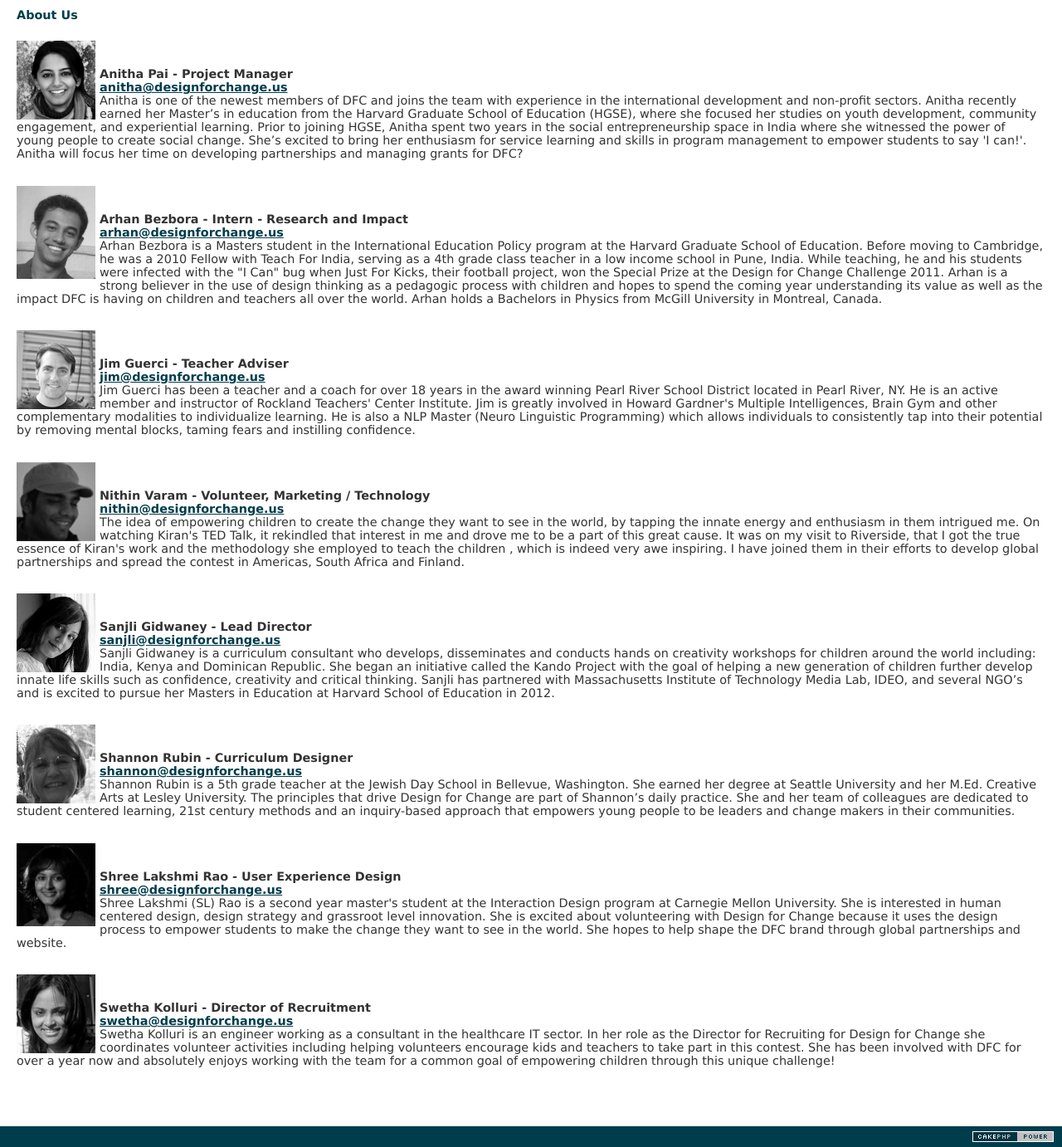
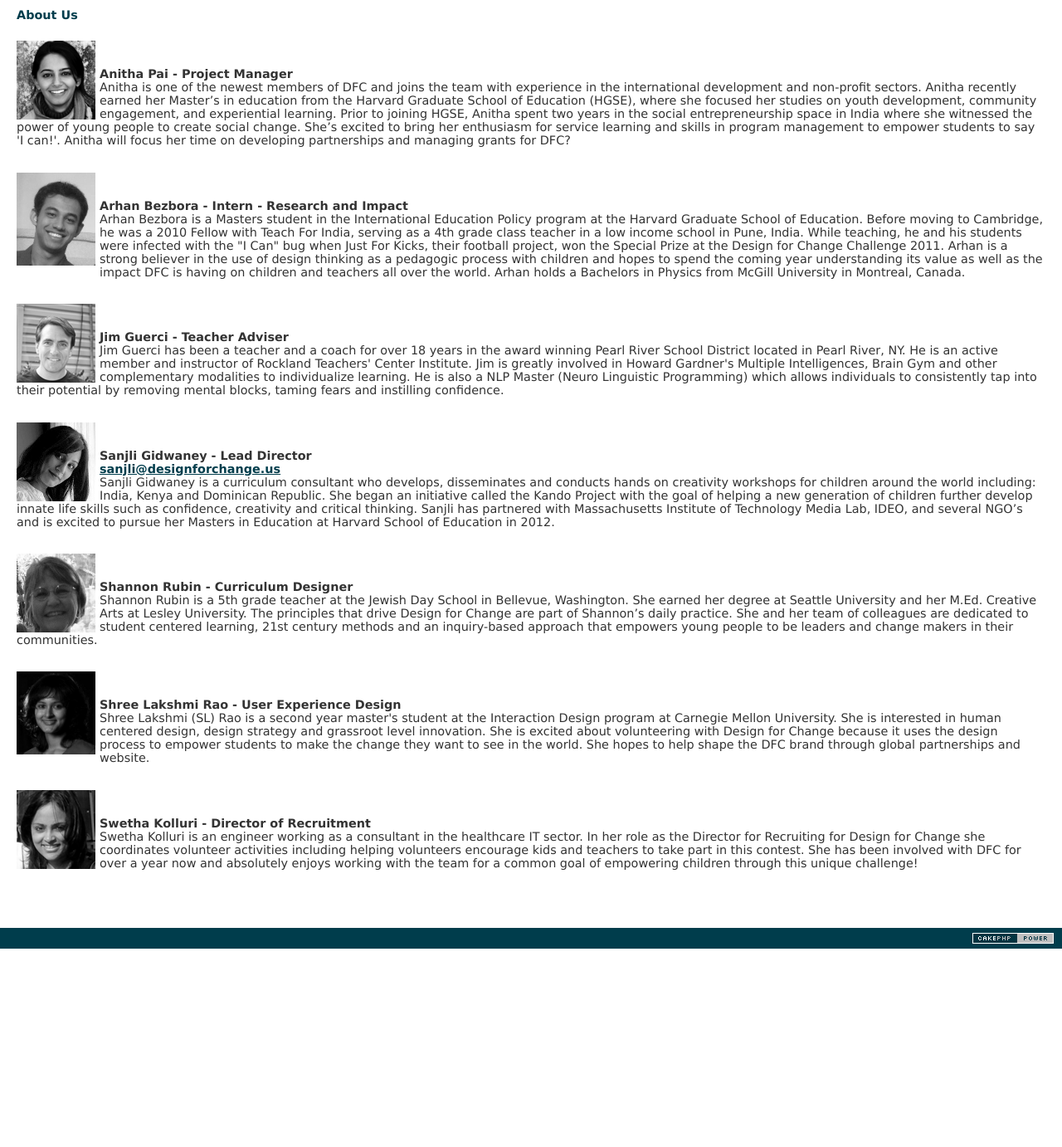
Before and after one commit to harrisonj/Design-for-Change-USA, a CakePHP app: the page made by app/View/Pages/aboutus.ctp in a window 1280 px wide. Shown: the part 47-1429 px from the top of the page at 83% size. After the commit the page ends 1190 px from the top, so only its background shows below. Run offline with PHP 8.4 and a stand-in for CakePHP, Linux system fonts and the light colour scheme; the template is opened without the code that fills it, so the values that code supplies are empty; some libraries are stand-ins or nearby versions.

Commit message:
2012 in review, removed Nithin and email addresses

```diff
--- a/app/View/Pages/aboutus.ctp
+++ b/app/View/Pages/aboutus.ctp
@@ -10,7 +10,6 @@
 		<div class="normaltext">
 			<br><br>
 			<b>Anitha Pai - Project Manager</b><br>
-            <a href="mailto:anitha@designforchange.us">anitha@designforchange.us</a><br>
             Anitha is one of the newest members of DFC and joins the team with experience in the  international development and non-profit sectors. Anitha recently earned her Master’s in education from the Harvard Graduate School of Education (HGSE), where she focused her studies on youth development, community engagement, and experiential learning. Prior to joining HGSE, Anitha spent two years in the social entrepreneurship space in India where she witnessed the power of young people to create social change. She’s excited to bring her enthusiasm for service learning and skills in program management to empower students to say 'I can!'. Anitha will focus her time on developing partnerships and managing grants for DFC?
             <p>&nbsp;</p>
 		</div>
@@ -20,7 +19,6 @@
 		<div class="normaltext">
 			<br><br>
 			<b>Arhan Bezbora - Intern - Research and Impact</b><br>
-            <a href="mailto:arhan@designforchange.us">arhan@designforchange.us</a><br>
             Arhan Bezbora is a Masters student in the International Education Policy program at the Harvard Graduate School of Education. Before moving to Cambridge, he was a 2010 Fellow with Teach For India, serving as a 4th grade class teacher in a low income school in Pune, India. While teaching, he and his students were infected with the "I Can" bug when Just For Kicks, their football project, won the Special Prize at the Design for Change Challenge 2011. Arhan is a strong believer in the use of design thinking as a pedagogic process with children and hopes to spend the coming year understanding its value as well as the impact DFC is having on children and teachers all over the world. Arhan holds a Bachelors in Physics from McGill University in Montreal, Canada.
             <p>&nbsp;</p>
 		</div>
@@ -30,18 +28,7 @@
 		<div class="normaltext">
 			<br><br>
 			<b>Jim Guerci - Teacher Adviser</b><br>
-            <a href="mailto:jim@designforchange.us">jim@designforchange.us</a><br>
             Jim Guerci has been a teacher and a coach for over 18 years in the award winning Pearl River School District located in Pearl River, NY. He is an active member and instructor of Rockland Teachers' Center Institute. Jim is greatly involved in Howard Gardner's Multiple Intelligences, Brain Gym and other complementary modalities to individualize learning. He is also a NLP Master (Neuro Linguistic Programming) which allows individuals to consistently tap into their potential by removing mental blocks, taming fears and instilling confidence.
-            <p>&nbsp;</p>
-		</div>
-		<div class="normaltext" style="float: left; width: 100px">
-			<img width="95" alt="" src="/dfcusa/images/nithin.png">
-		</div>
-		<div class="normaltext">
-			<br><br>
-			<b>Nithin Varam - Volunteer, Marketing / Technology</b><br>
-            <a href="mailto:nithin@designforchange.us">nithin@designforchange.us</a><br>
-            The idea of empowering children to create the change they want to see in the world, by tapping the innate energy and enthusiasm in them intrigued me. On watching Kiran's TED Talk, it rekindled that interest in me and drove me to be a part of this great cause. It was on my visit to Riverside, that I got the true essence of Kiran's work and the methodology she employed to teach the children , which is indeed very awe inspiring. I have joined them in their efforts to develop global partnerships and spread the contest in Americas, South Africa and Finland.
             <p>&nbsp;</p>
 		</div>
 		<div class="normaltext" style="float: left; width: 100px">
@@ -60,7 +47,6 @@
 		<div class="normaltext">
 			<br><br>
             <b>Shannon Rubin - Curriculum Designer</b><br>
-            <a href="mailto:shannon@designforchange.us">shannon@designforchange.us</a><br>
             Shannon Rubin is a 5th grade teacher at the Jewish Day School in Bellevue, Washington. She earned her degree at Seattle University and her M.Ed. Creative Arts at Lesley University. The principles that drive Design for Change are part of Shannon’s daily practice. She and her team of colleagues are dedicated to student centered learning, 21st century methods and an inquiry-based approach that empowers young people to be leaders and change makers in their communities.
             <p>&nbsp;</p>
         </div>
@@ -70,7 +56,6 @@
 		<div class="normaltext">
 			<br><br>
 			<b>Shree Lakshmi Rao - User Experience Design</b><br>
-            <a href="mailto:shree@designforchange.us">shree@designforchange.us</a><br>
             Shree Lakshmi (SL) Rao is a second year master's student at the Interaction Design program at Carnegie Mellon University. She is interested in human centered design, design strategy and grassroot level innovation. She is excited about volunteering with Design for Change because it uses the design process to empower students to make the change they want to see in the world. She hopes to help shape the DFC brand through global partnerships and website.
             <p>&nbsp;</p>
 		</div>
@@ -80,7 +65,6 @@
 		<div class="normaltext">
 			<br><br>
 			<b>Swetha Kolluri - Director of Recruitment</b><br>
-            <a href="mailto:swetha@designforchange.us">swetha@designforchange.us</a><br>
             Swetha Kolluri is an engineer working as a consultant in the healthcare IT sector. In her role as the Director for Recruiting for Design for Change she coordinates volunteer activities including helping volunteers encourage kids and teachers to take part in this contest. She has been involved with DFC for over a year now and absolutely enjoys working with the team for a common goal of empowering children through this unique challenge!
             <p>&nbsp;</p>
 		</div>
```
Also changed, not shown: app/View/Pages/home.ctp (+14 -0 lines), 2 other files.
